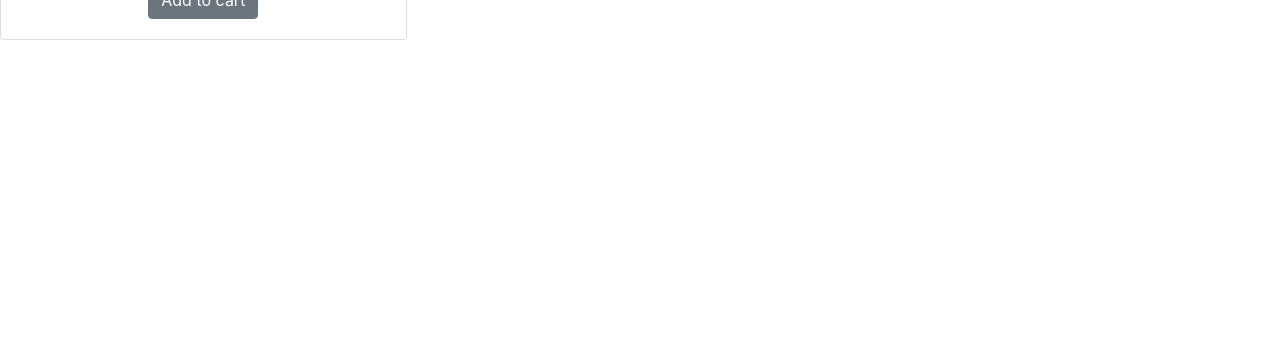
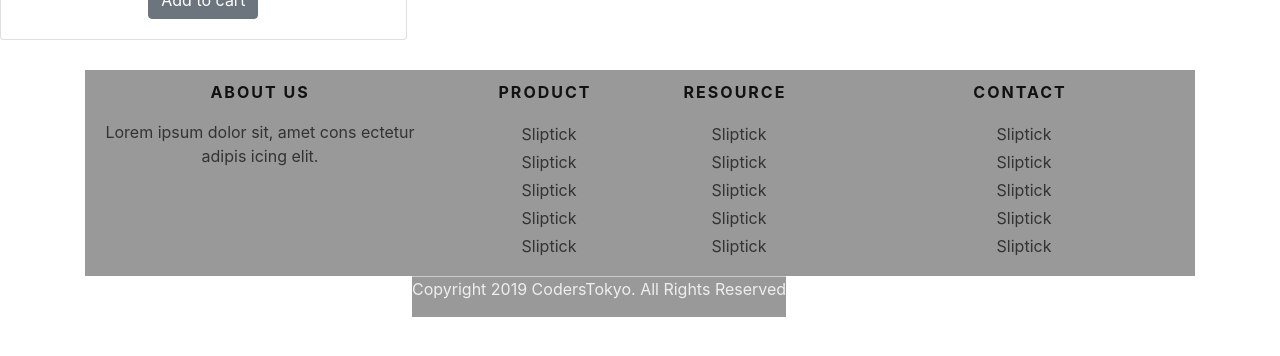
Before and after one commit to leHoangKhacSon/shopping-cart-reactjs-demo, a React (Create React App) app: page /products/1 in a window 1280 px wide. Shown: the part 176-532 px from the top of the page. Built offline with nearby package versions, Linux system fonts and the light colour scheme; no server answers.

Commit message:
Create footer component

```diff
--- a/src/App.js
+++ b/src/App.js
@@ -7,6 +7,7 @@ import TopMenu from './components/TopMenu';
 import Product from './Pages/Product';
 import Cart from './Pages/Cart';
 import ProductDetails from './Pages/ProductDetails';
+import Footer from './components/Footer';
 
 import { CartProvider } from './contexts/cart';
 
@@ -23,6 +24,8 @@ function App() {
           <Route path="/products/" exact component={Product} />
           <Route path="/cart/" component={Cart} />
           <Route path="/products/:id" component={ProductDetails} />
+
+          <Footer />
         </div>
       </Router>
     </CartProvider>
--- /dev/null
+++ b/src/components/Footer.css
@@ -0,0 +1,101 @@
+/* ------------------------------------------------------------------------------------------------ */
+
+/* ------------------------------------------------------------------------------------------------- */
+/* ------------------------------------------- FOOTER -----------------------------------------------*/
+/* ------------------------------------------------------------------------------------------------- */
+.footer {
+	background-color: #999;
+	padding-top: 10px;
+	margin-top: 30px;
+}
+
+.footer .footer-title {
+	text-transform: uppercase;
+	letter-spacing: 2px;
+	color: #111;
+	font-weight: 700;
+	display: inline-block;
+	transition: all .3s;
+}
+
+.footer .footer-title:hover {
+	color: #2a2ab4;
+	transform: scale(1.3);
+}
+
+.footer ul li {
+	list-style: none;
+}
+
+.about-us,
+.contact-us,
+.product-us,
+.resource {
+	color: #333;
+}
+
+.about-us ul{
+	list-style: none;
+	display: flex;
+}
+
+.about-us ul li {
+	padding: 15px 10px;
+	transition: all .3s;
+}
+
+.about-us ul li:hover i{
+	transform: scale(1.2);
+	color: #2a2ab4;
+}
+
+.contact-us ul {
+	list-style: none;
+	padding-top: 15px;
+	margin-left: -35px;
+}
+
+.contact-us ul li {
+	padding-top: 5px;
+}
+
+.contact-us ul li i,
+.resource ul li i,
+.product-us ul li, i {
+	margin-right: 10px;
+	transition: all .3s;
+}
+
+.contact-us ul li:hover i,
+.resource ul li:hover i,
+.product-us ul li:hover i {
+	transform: scale(1.5);
+	color: #2a2ab4;
+}
+
+.product-us ul {
+	padding: 0;
+}
+
+.resource ul,
+.product-us ul {
+	padding: 0;
+}
+
+.resource ul li,
+.product-us ul li {
+	padding: 2px 0;
+}
+
+.resource ul li i,
+.product-us ul li i {
+	padding-right: 8px;
+	font-size: 60%;
+}
+
+.copyright {
+	border-top: 1px solid #CCC;
+	background-color: #999;
+	color: #EEE;
+	margin-left: 30%;
+}
--- /dev/null
+++ b/src/components/Footer.js
@@ -0,0 +1,144 @@
+import React, {Component} from 'react';
+
+import 'bootstrap/dist/css/bootstrap.min.css';
+import {
+  Container, Row, Col,
+  Card, CardImg, CardText, CardBody,
+  CardTitle, Button
+} from 'reactstrap';
+
+import './Footer.css';
+
+class Footer extends Component {
+  render() {
+    return (
+      <Container>
+        <div className="footer">
+          <Row>
+            <Col md="4">
+              <div className="about-us">
+                <p className="footer-title">
+                  About us
+                </p>
+                <p>
+                  Lorem ipsum dolor sit, amet cons ectetur adipis icing elit.
+                </p>
+                <ul>
+                  <li>
+                    <i className="fab fa-facebook-square fa-2x"></i>
+                  </li>
+                  <li>
+                    <i className="fab fa-facebook-square fa-2x"></i>
+                  </li>
+                  <li>
+                    <i className="fab fa-facebook-square fa-2x"></i>
+                  </li>
+                  <li>
+                    <i className="fab fa-facebook-square fa-2x"></i>
+                  </li>
+                </ul>
+              </div>
+            </Col>
+            <Col md="2">
+              <div className="product-us">
+                <p className="footer-title">
+                  Product
+                </p>
+                <ul>
+                  <li>
+                    <i className="fab fa-product-hunt" />
+                    <span> Sliptick</span>
+                  </li>
+                  <li>
+                    <i className="fab fa-product-hunt" />
+                    <span> Sliptick</span>
+                  </li>
+                  <li>
+                    <i className="fab fa-product-hunt" />
+                    <span> Sliptick</span>
+                  </li>
+                  <li>
+                    <i className="fab fa-product-hunt" />
+                    <span> Sliptick</span>
+                  </li>
+                  <li>
+                    <i className="fab fa-product-hunt"></i>
+                    <span> Sliptick</span>
+                  </li>
+                </ul>
+              </div>
+            </Col>
+            <Col md="2">
+              <div className="product-us">
+                <p className="footer-title">
+                  Resource
+                </p>
+                <ul>
+                  <li>
+                    <i className="fab fa-product-hunt" />
+                    <span> Sliptick</span>
+                  </li>
+                  <li>
+                    <i className="fab fa-product-hunt" />
+                    <span> Sliptick</span>
+                  </li>
+                  <li>
+                    <i className="fab fa-product-hunt" />
+                    <span> Sliptick</span>
+                  </li>
+                  <li>
+                    <i className="fab fa-product-hunt" />
+                    <span> Sliptick</span>
+                  </li>
+                  <li>
+                    <i className="fab fa-product-hunt" />
+                    <span> Sliptick</span>
+                  </li>
+                </ul>
+              </div>
+            </Col>
+            <Col md="4">
+              <div className="product-us">
+                <p className="footer-title">
+                  Contact
+                </p>
+                <ul>
+                  <li>
+                    <i className="fab fa-product-hunt" />
+                    <span> Sliptick</span>
+                  </li>
+                  <li>
+                    <i className="fab fa-product-hunt" />
+                    <span> Sliptick</span>
+                  </li>
+                  <li>
+                    <i className="fab fa-product-hunt" />
+                    <span> Sliptick</span>
+                  </li>
+                  <li>
+                    <i className="fab fa-product-hunt" />
+                    <span> Sliptick</span>
+                  </li>
+                  <li>
+                    <i className="fab fa-product-hunt" />
+                    <span> Sliptick</span>
+                  </li>
+                </ul>
+              </div>
+            </Col>
+          </Row>
+        </div>
+
+        <Row>
+          <div className="copyright">
+            <p>
+              Copyright 2019 CodersTokyo. All Rights Reserved
+            </p>
+          </div>
+        </Row>
+      </Container>
+    )
+  }
+}
+
+export default Footer;
```
